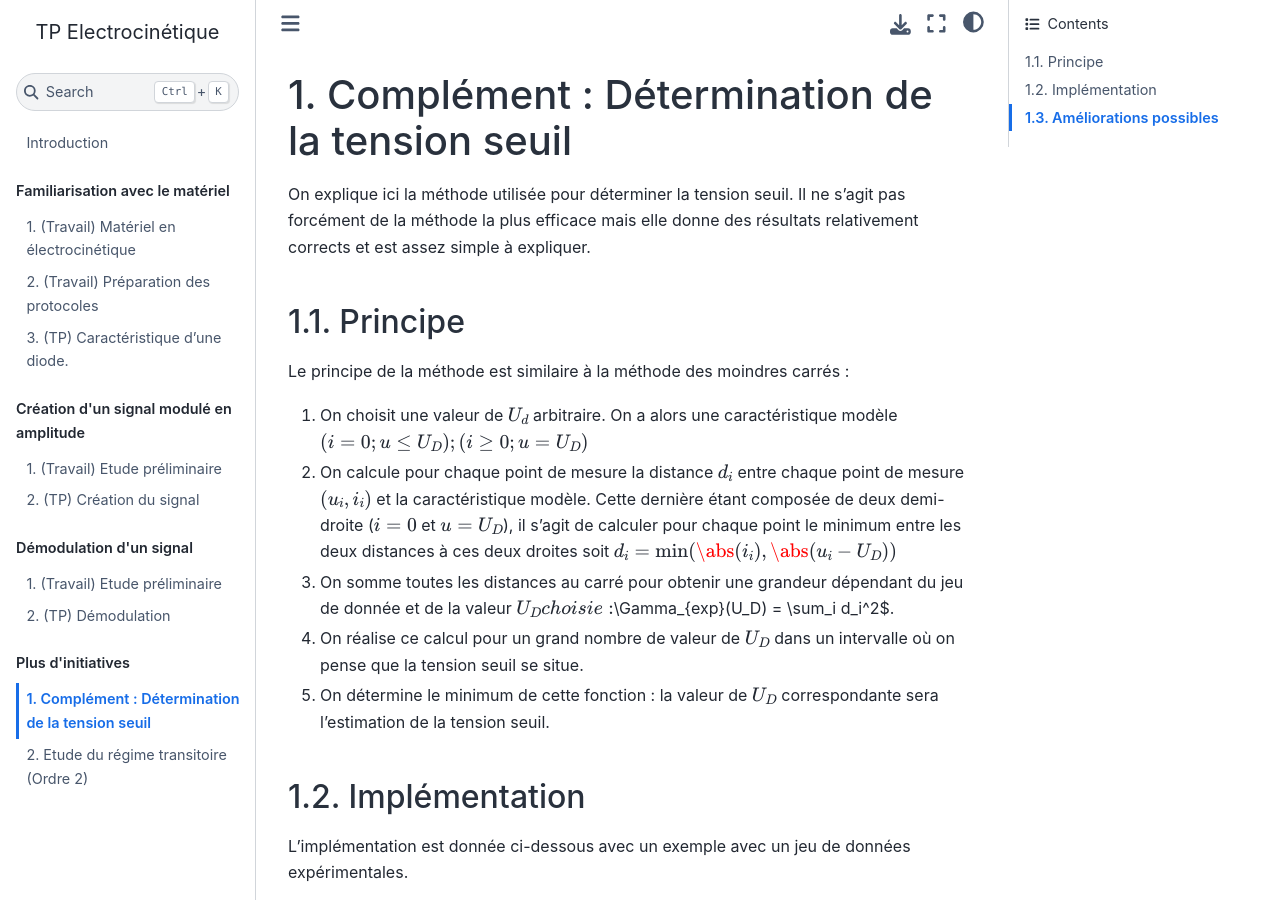
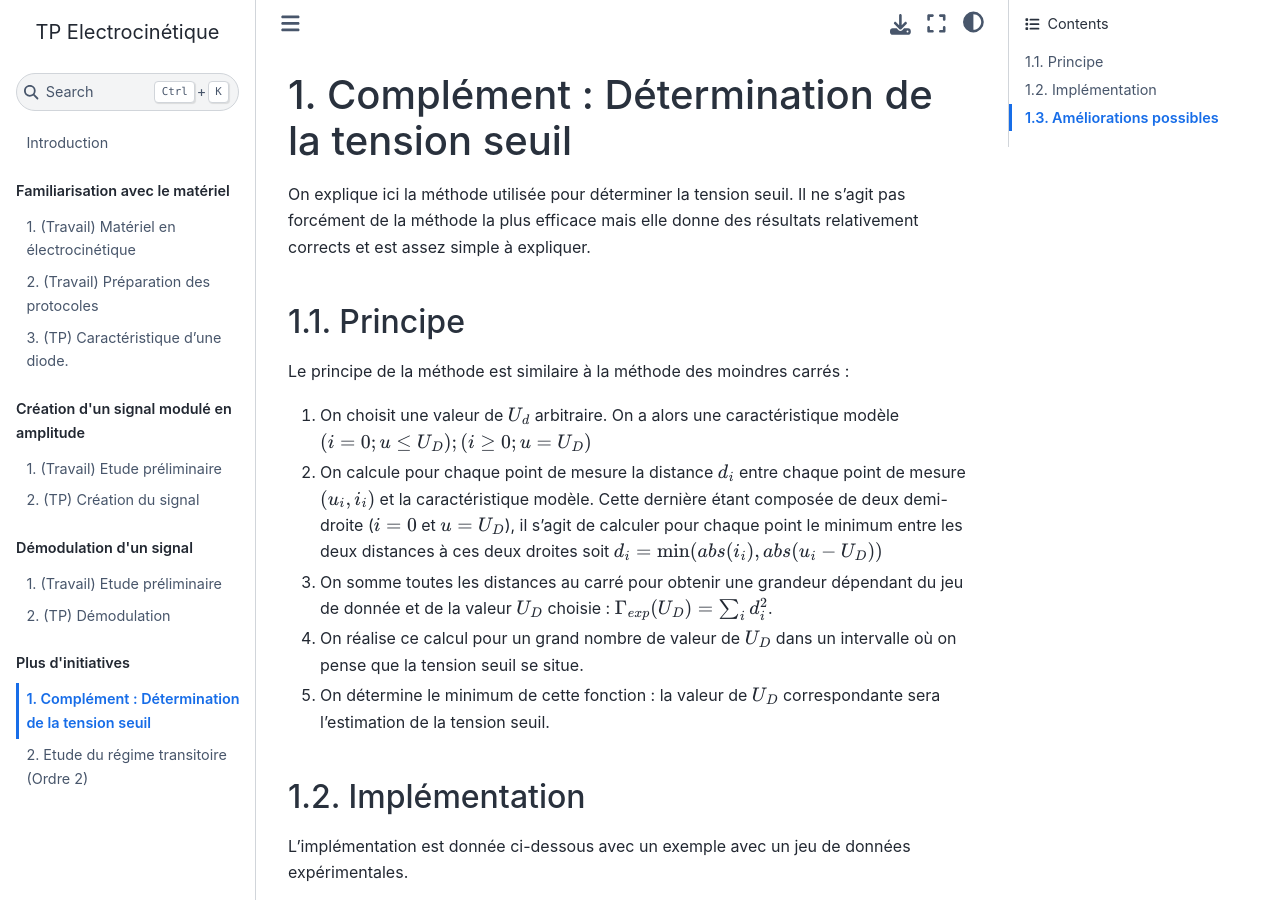
Before and after one commit to pcsi3physiquestan/tp3_electronique_1_sources, a Jupyter Book: the page built from notebook/u_seuil_exp.md, in a window 1280 px wide and 900 px high. Built offline with Jupyter Book 1.0.4 settings and Sphinx 7.4.7 and the Sphinx Book theme 1.1.4, drawn with Linux system fonts in a browser that asks for light colours.

Commit message:
Mise à jour des sources

```diff
--- a/notebook/u_seuil_exp.md
+++ b/notebook/u_seuil_exp.md
@@ -21,8 +21,8 @@ On explique ici la méthode utilisée pour déterminer la tension seuil. Il ne s
 ## Principe
 Le principe de la méthode est similaire à la méthode des moindres carrés :
 1. On choisit une valeur de $U_d$ arbitraire. On a alors une caractéristique modèle $(i=0; u \leq U_D); (i\geq 0; u=U_D)$
-2. On calcule pour chaque point de mesure la distance $d_i$ entre chaque point de mesure $(u_i, i_i)$ et la caractéristique modèle. Cette dernière étant composée de deux demi-droite ($i=0$ et $u=U_D$), il s'agit de calculer pour chaque point le minimum entre les deux distances à ces deux droites soit $d_i = \min(\abs(i_i), \abs(u_i-U_D))$
-3. On somme toutes les distances au carré pour obtenir une grandeur dépendant du jeu de donnée et de la valeur $U_D choisie : $\Gamma_{exp}(U_D) = \sum_i d_i^2$.
+2. On calcule pour chaque point de mesure la distance $d_i$ entre chaque point de mesure $(u_i, i_i)$ et la caractéristique modèle. Cette dernière étant composée de deux demi-droite ($i=0$ et $u=U_D$), il s'agit de calculer pour chaque point le minimum entre les deux distances à ces deux droites soit $d_i = \min(abs(i_i), abs(u_i-U_D))$
+3. On somme toutes les distances au carré pour obtenir une grandeur dépendant du jeu de donnée et de la valeur $U_D$ choisie : $\Gamma_{exp}(U_D) = \sum_i d_i^2$.
 4. On réalise ce calcul pour un grand nombre de valeur de $U_D$ dans un intervalle où on pense que la tension seuil se situe.
 5. On détermine le minimum de cette fonction : la valeur de $U_D$ correspondante sera l'estimation de la tension seuil.
 
```
Also changed, not shown: notebook/fam_manip.md (+1 -1 lines), 13 other files.
